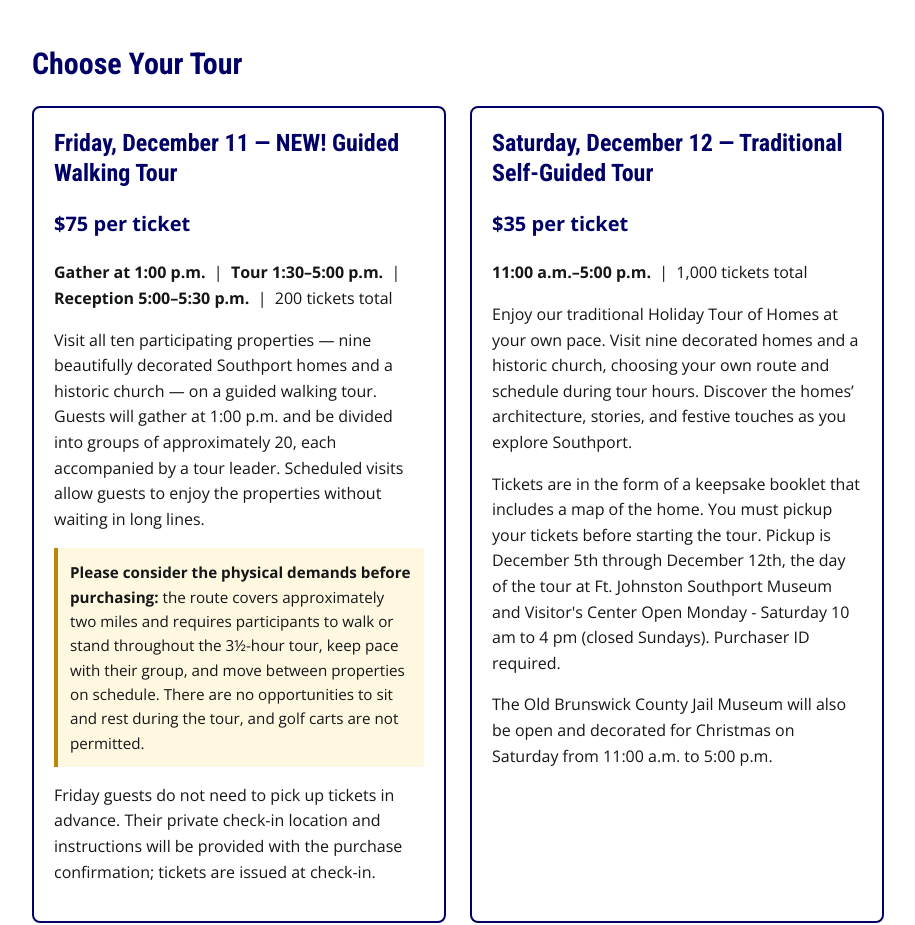
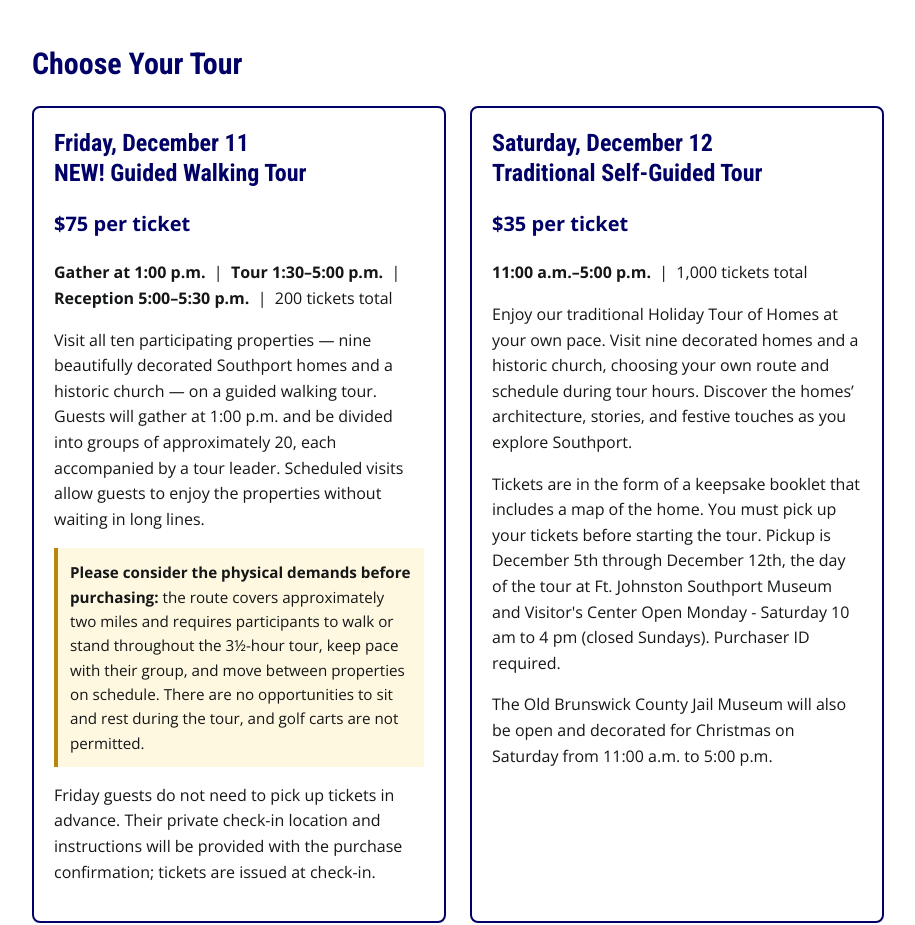
Before and after one commit to southport-historical-society/website-live, a plain HTML site: page programs/holiday-home-tour-2026/index.html in a window 1280 px wide. Shown: the part 1107-2032 px from the top of the page, without its empty margins (182-1097 px from the left). Drawn offline with nearby package versions, Linux system fonts and the light colour scheme.

Commit message:
tour detail: two-column headings split at em dash; pick up as verb in Saturday column

```diff
--- a/programs/holiday-home-tour-2026/index.html
+++ b/programs/holiday-home-tour-2026/index.html
@@ -110,7 +110,7 @@
 <h2>Choose Your Tour</h2>
 <div class="tour-options">
   <div class="tour-card">
-    <h3>Friday, December 11 &mdash; NEW! Guided Walking Tour</h3>
+    <h3>Friday, December 11<br>NEW! Guided Walking Tour</h3>
     <p class="price">$75 per ticket</p>
     <p><strong>Gather at 1:00 p.m.</strong> &nbsp;|&nbsp; <strong>Tour 1:30&ndash;5:00 p.m.</strong> &nbsp;|&nbsp; <strong>Reception 5:00&ndash;5:30 p.m.</strong> &nbsp;|&nbsp; 200 tickets total</p>
     <p>Visit all ten participating properties &mdash; nine beautifully decorated Southport homes and a historic church &mdash; on a guided walking tour. Guests will gather at 1:00 p.m. and be divided into groups of approximately 20, each accompanied by a tour leader. Scheduled visits allow guests to enjoy the properties without waiting in long lines.</p>
@@ -118,11 +118,11 @@
     <p>Friday guests do not need to pick up tickets in advance. Their private check-in location and instructions will be provided with the purchase confirmation; tickets are issued at check-in.</p>
   </div>
   <div class="tour-card">
-    <h3>Saturday, December 12 &mdash; Traditional Self-Guided Tour</h3>
+    <h3>Saturday, December 12<br>Traditional Self-Guided Tour</h3>
     <p class="price">$35 per ticket</p>
     <p><strong>11:00 a.m.&ndash;5:00 p.m.</strong> &nbsp;|&nbsp; 1,000 tickets total</p>
     <p>Enjoy our traditional Holiday Tour of Homes at your own pace. Visit nine decorated homes and a historic church, choosing your own route and schedule during tour hours. Discover the homes&rsquo; architecture, stories, and festive touches as you explore Southport.</p>
-    <p>Tickets are in the form of a keepsake booklet that includes a map of the home. You must pickup your tickets before starting the tour. Pickup is December 5th through December 12th, the day of the tour at Ft. Johnston Southport Museum and Visitor's Center Open Monday - Saturday 10 am to 4 pm (closed Sundays). Purchaser ID required.</p>
+    <p>Tickets are in the form of a keepsake booklet that includes a map of the home. You must pick up your tickets before starting the tour. Pickup is December 5th through December 12th, the day of the tour at Ft. Johnston Southport Museum and Visitor's Center Open Monday - Saturday 10 am to 4 pm (closed Sundays). Purchaser ID required.</p>
     <p>The Old Brunswick County Jail Museum will also be open and decorated for Christmas on Saturday from 11:00 a.m. to 5:00 p.m.</p>
   </div>
 </div>
```
